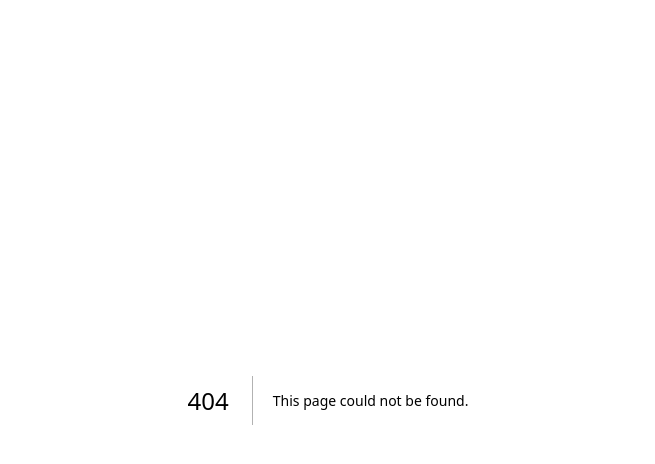
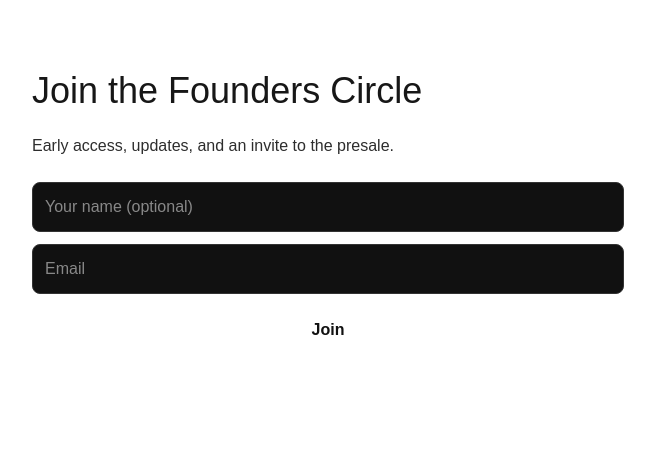
Before and after one commit to ThePromptMentor/creator-os-website, a Next.js app: page /join in a window 1280 px wide. Before the commit this address had no page. Shown: the top 464 px of the page, without its empty margins (312-967 px from the left). Built offline with nearby package versions, Linux system fonts and the light colour scheme.

Commit message:
MVP DB pool config; leads table API + join page

```diff
--- /dev/null
+++ b/app/join/page.tsx
@@ -0,0 +1,65 @@
+"use client";
+import { useState } from "react";
+
+export default function JoinPage() {
+  const [email, setEmail] = useState("");
+  const [name, setName] = useState("");
+  const [status, setStatus] = useState<"idle"|"submitting"|"done"|"error">("idle");
+  const [message, setMessage] = useState("");
+
+  async function onSubmit(e: React.FormEvent) {
+    e.preventDefault();
+    setStatus("submitting");
+    setMessage("");
+    try {
+      const res = await fetch("/api/join", {
+        method: "POST",
+        headers: { "Content-Type": "application/json" },
+        body: JSON.stringify({ email, name, source: "website" })
+      });
+      const data = await res.json();
+      if (!res.ok) throw new Error(data.error || "Failed to join");
+      setStatus("done");
+      setMessage("Thanks! You're on the list.");
+      setEmail("");
+      setName("");
+    } catch (err: any) {
+      setStatus("error");
+      setMessage(err.message || "Something went wrong.");
+    }
+  }
+
+  return (
+    <main style={{ padding: "64px 24px", maxWidth: 640, margin: "0 auto" }}>
+      <h1 style={{ fontSize: 36, marginBottom: 16 }}>Join the Founders Circle</h1>
+      <p style={{ opacity: 0.9, marginBottom: 24 }}>
+        Early access, updates, and an invite to the presale.
+      </p>
+      <form onSubmit={onSubmit} style={{ display: "grid", gap: 12 }}>
+        <input
+          type="text"
+          placeholder="Your name (optional)"
+          value={name}
+          onChange={(e) => setName(e.target.value)}
+          style={{ padding: 12, borderRadius: 8, border: "1px solid #333", background: "#111", color: "#fff" }}
+        />
+        <input
+          type="email"
+          placeholder="Email"
+          required
+          value={email}
+          onChange={(e) => setEmail(e.target.value)}
+          style={{ padding: 12, borderRadius: 8, border: "1px solid #333", background: "#111", color: "#fff" }}
+        />
+        <button
+          type="submit"
+          disabled={status === "submitting"}
+          style={{ padding: "12px 20px", borderRadius: 8, background: "#fff", color: "#111", fontWeight: 600 }}
+        >
+          {status === "submitting" ? "Submitting..." : "Join"}
+        </button>
+        {message && <p style={{ marginTop: 8, opacity: 0.9 }}>{message}</p>}
+      </form>
+    </main>
+  );
+}
--- /dev/null
+++ b/pages/api/join.js
@@ -0,0 +1,27 @@
+// pages/api/join.js
+import { getPool } from "../../lib/db";
+
+export const runtime = "nodejs";
+
+export default async function handler(req, res) {
+  if (req.method !== "POST") return res.status(405).json({ error: "Method not allowed" });
+  try {
+    const { email, name, source } = req.body || {};
+    if (!email || typeof email !== "string") {
+      return res.status(400).json({ error: "Email is required" });
+    }
+    const pool = getPool();
+    const { rows } = await pool.query(
+      `insert into public.leads (email, name, source)
+       values ($1, $2, $3)
+       on conflict (email) do update set
+         name = coalesce(excluded.name, public.leads.name),
+         source = coalesce(excluded.source, public.leads.source)
+       returning id, email, created_at`,
+      [email.trim().toLowerCase(), name || null, source || "website"]
+    );
+    return res.status(200).json({ ok: true, lead: rows[0] });
+  } catch (e) {
+    return res.status(500).json({ ok: false, error: e.message });
+  }
+}
```
